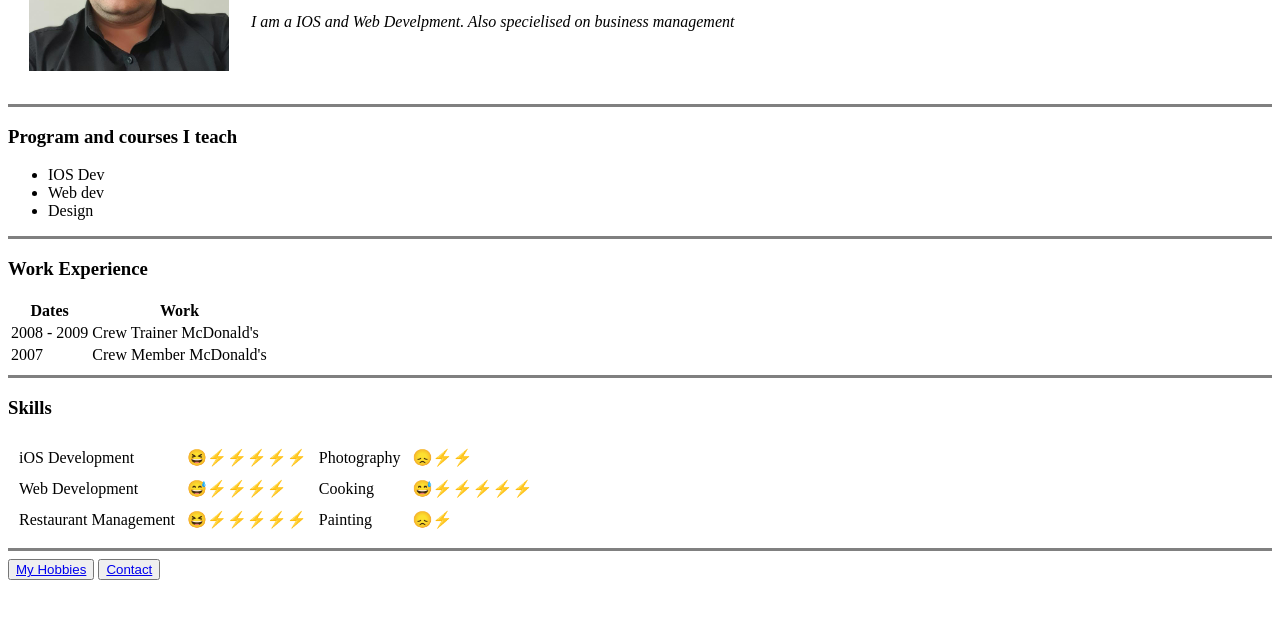
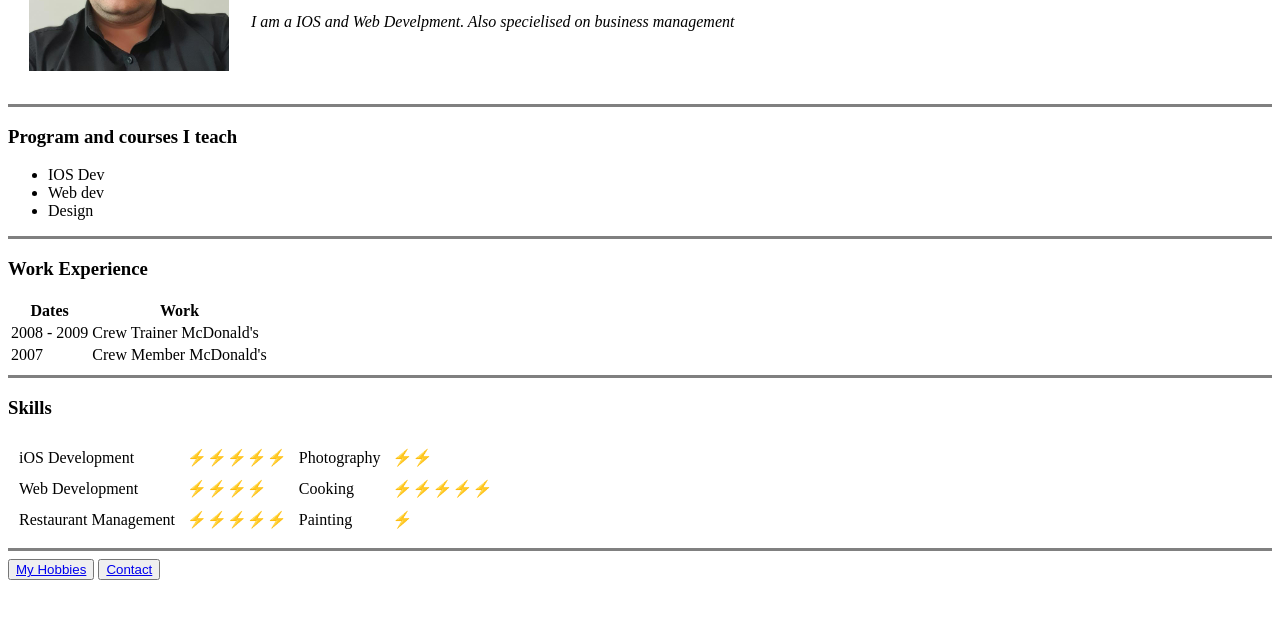
Before and after one commit to RFabian21/cv, a plain HTML site: page index.html in a window 1280 px wide. Shown: the part 158-776 px from the top of the page. Drawn offline with Linux system fonts and the light colour scheme.

Commit message:
Update index.html

```diff
--- a/index.html
+++ b/index.html
@@ -50,21 +50,21 @@
         <tbody>
         <tr>
             <td>iOS Development</td>
-            <td>😆&#9889&#9889&#9889&#9889&#9889</td>
+            <td>&#9889&#9889&#9889&#9889&#9889</td>
             <td>Photography</td>
-            <td>😞&#9889&#9889</td>
+            <td>&#9889&#9889</td>
         </tr>
         <tr>
             <td>Web Development</td>
-            <td>😅&#9889&#9889&#9889&#9889</td>
+            <td>&#9889&#9889&#9889&#9889</td>
             <td>Cooking</td>
-            <td>😅&#9889&#9889&#9889&#9889&#9889</td>
+            <td>&#9889&#9889&#9889&#9889&#9889</td>
         </tr>
         <tr>
             <td>Restaurant Management</td>
-            <td>😆&#9889&#9889&#9889&#9889&#9889</td>
+            <td>&#9889&#9889&#9889&#9889&#9889</td>
             <td>Painting</td>
-            <td>😞&#9889</td>
+            <td>&#9889</td>
         </tr>
         </tbody>
     </table>
```
